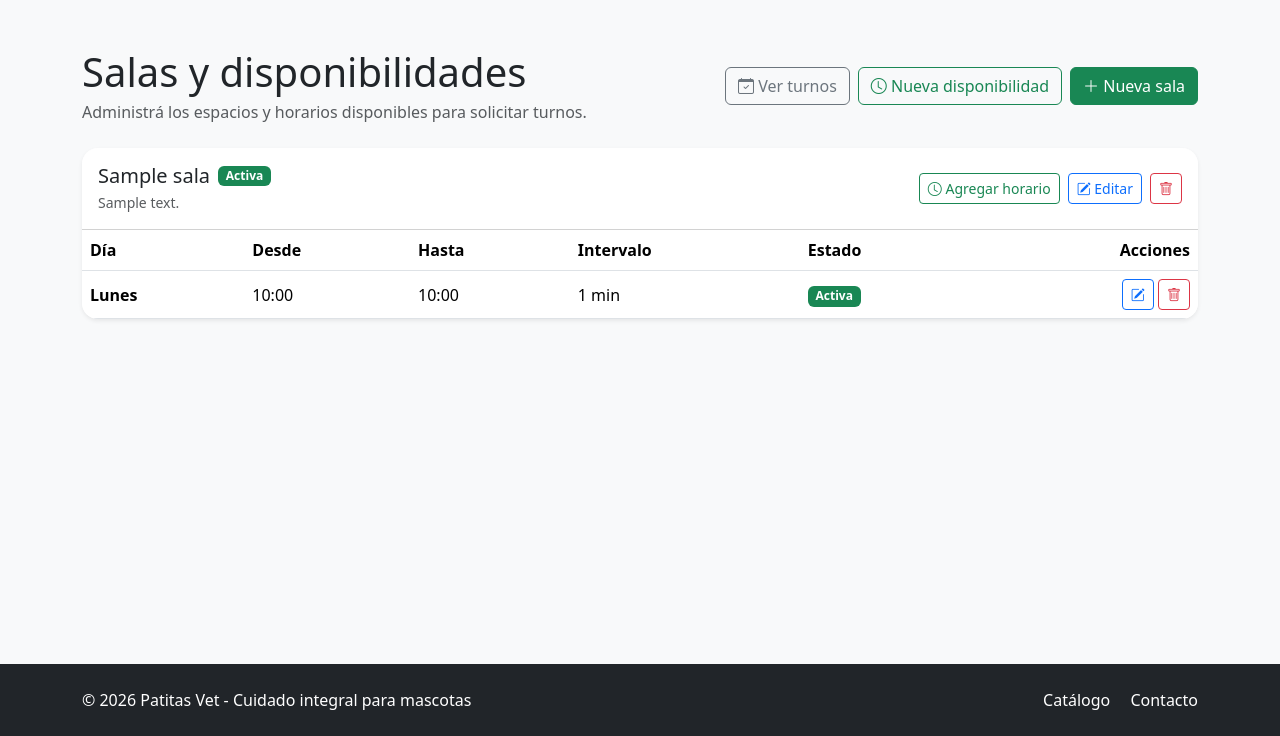
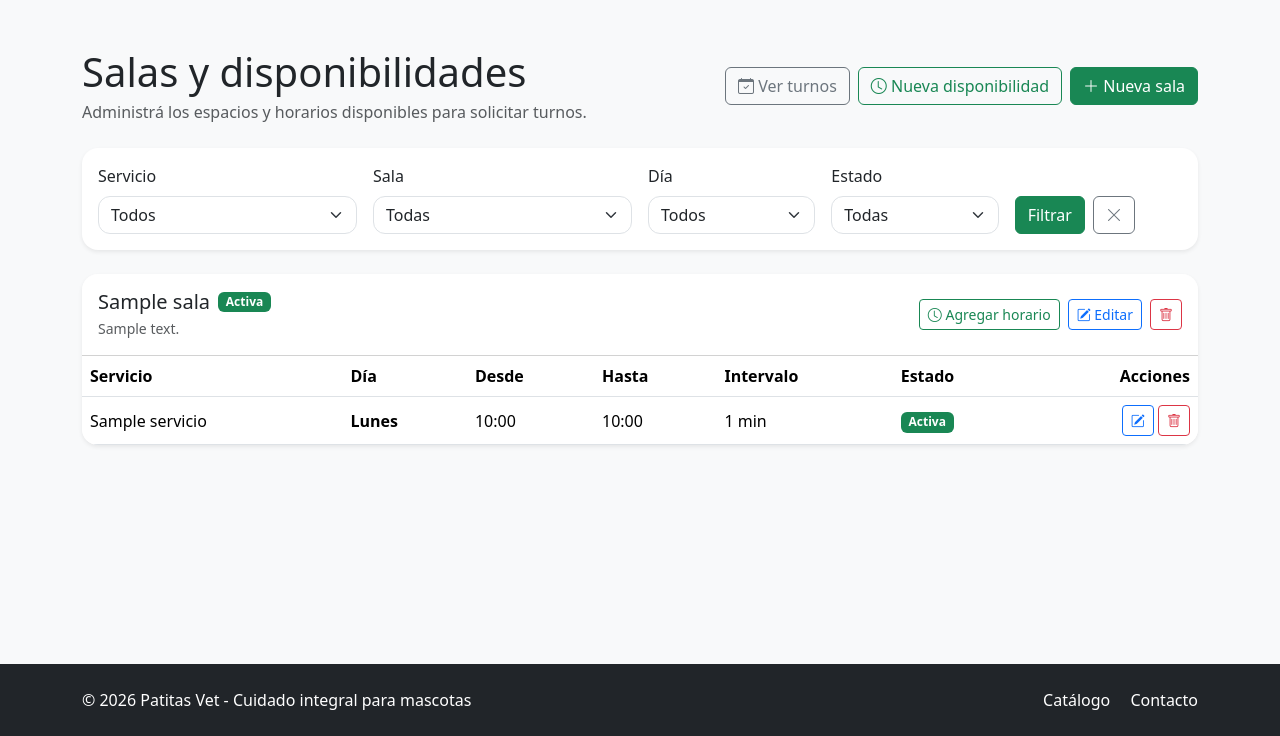
Before and after one commit to julitaiter/Patitas-Vet, a Django app: page /empleado/salas/ in a window 1280 px wide. Shown: the part 64-800 px from the top of the page. Run offline with Django 5.2, Linux system fonts and the light colour scheme; a user stored in the database is signed in; tables that the repository leaves empty hold one stand-in row (values such as "Sample post").

Commit message:
Implement service availability management: add service field to DisponibilidadTurno, update forms, views, and templates to support service filtering and display.

```diff
--- a/app/forms.py
+++ b/app/forms.py
@@ -67,7 +67,7 @@ class ItemCatalogoForm(BootstrapFormMixin, ModelForm):
 class ServicioForm(ItemCatalogoForm):
     class Meta(ItemCatalogoForm.Meta):
         model = Servicio
-        fields = ItemCatalogoForm.Meta.fields + ["sala", "duracion_minutos"]
+        fields = ItemCatalogoForm.Meta.fields + ["duracion_minutos"]
 
 
 class ProductoForm(ItemCatalogoForm):
@@ -100,6 +100,7 @@ class DisponibilidadTurnoForm(BootstrapFormMixin, forms.ModelForm):
     class Meta:
         model = DisponibilidadTurno
         fields = [
+            "servicio",
             "sala",
             "dias_semana",
             "hora_inicio",
@@ -116,7 +117,12 @@ class DisponibilidadTurnoForm(BootstrapFormMixin, forms.ModelForm):
     def __init__(self, *args, **kwargs):
         super().__init__(*args, **kwargs)
         self.aplicar_clases_bootstrap()
-        self.fields["sala"].queryset = Sala.objects.order_by("nombre")
+        self.fields["servicio"].queryset = Servicio.objects.filter(
+            activo=True
+        ).order_by("nombre")
+        self.fields["sala"].queryset = Sala.objects.filter(
+            activa=True
+        ).order_by("nombre")
         self.fields["hora_inicio"].input_formats = ["%H:%M"]
         self.fields["hora_fin"].input_formats = ["%H:%M"]
         if self.instance.pk and not self.is_bound:
@@ -130,12 +136,13 @@ class DisponibilidadTurnoForm(BootstrapFormMixin, forms.ModelForm):
 
     def clean(self):
         cleaned_data = super().clean()
+        servicio = cleaned_data.get("servicio")
         sala = cleaned_data.get("sala")
         dias_semana = [int(dia) for dia in cleaned_data.get("dias_semana", [])]
         hora_inicio = cleaned_data.get("hora_inicio")
         hora_fin = cleaned_data.get("hora_fin")
 
-        if not all((sala, dias_semana, hora_inicio, hora_fin)):
+        if not all((servicio, sala, dias_semana, hora_inicio, hora_fin)):
             return cleaned_data
 
         if hora_inicio >= hora_fin:
@@ -143,6 +150,7 @@ class DisponibilidadTurnoForm(BootstrapFormMixin, forms.ModelForm):
             return cleaned_data
 
         superpuestas = DisponibilidadTurno.objects.filter(
+            servicio=servicio,
             sala=sala,
             dia_semana__in=dias_semana,
             hora_inicio__lt=hora_fin,
@@ -178,6 +186,7 @@ class DisponibilidadTurnoForm(BootstrapFormMixin, forms.ModelForm):
             if dia == dia_principal:
                 continue
             disponibilidades.append(DisponibilidadTurno.objects.create(
+                servicio=instance.servicio,
                 sala=instance.sala,
                 dia_semana=dia,
                 hora_inicio=instance.hora_inicio,
@@ -221,8 +230,7 @@ class TurnoForm(forms.ModelForm):
         if self.servicio and fecha_str:
             try:
                 fecha = datetime.strptime(fecha_str, "%Y-%m-%d").date()
-                horarios = obtener_horarios_disponibles(
-                    self.servicio.sala, fecha)
+                horarios = obtener_horarios_disponibles(self.servicio, fecha)
 
                 if horarios:
                     self.fields["hora"].choices = [
@@ -250,7 +258,7 @@ class TurnoForm(forms.ModelForm):
         hora = cleaned_data.get("hora")
 
         if self.servicio and fecha and hora:
-            if not turno_esta_disponible(self.servicio.sala, fecha, hora):
+            if not turno_esta_disponible(self.servicio, fecha, hora):
                 raise forms.ValidationError(
                     "El horario seleccionado no está disponible."
                 )
@@ -292,18 +300,14 @@ class TurnoEmpleadoForm(forms.ModelForm):
         hora = cleaned_data.get("hora")
 
         if servicio and fecha and hora:
-            qs = Turno.objects.filter(
-                sala=servicio.sala,
-                fecha=fecha,
-                hora=hora,
-            ).exclude(estado=Turno.ESTADO_CANCELADO)
-
-            if self.instance.pk:
-                qs = qs.exclude(pk=self.instance.pk)
-
-            if qs.exists():
+            if not turno_esta_disponible(
+                servicio,
+                fecha,
+                hora,
+                exclude_turno_id=self.instance.pk,
+            ):
                 raise forms.ValidationError(
-                    "Ya existe un turno para la sala de este servicio en esa fecha y horario."
+                    "No hay salas disponibles para el servicio en esa fecha y horario."
                 )
 
         return cleaned_data
--- a/app/views.py
+++ b/app/views.py
@@ -3,8 +3,9 @@ from datetime import datetime
 from django.contrib import messages
 from django.contrib.admin.views.decorators import staff_member_required
 from django.contrib.auth.decorators import login_required
+from django.db import IntegrityError, transaction
 from django.db.models.deletion import ProtectedError
-from django.db.models import Q
+from django.db.models import Prefetch, Q
 from django.http import JsonResponse
 from django.shortcuts import get_object_or_404, redirect, render
 from django.urls import reverse
@@ -20,13 +21,16 @@ from .forms import (
     TurnoForm,
 )
 from .models import Categoria, DisponibilidadTurno, Producto, Sala, Servicio, Turno
-from .services.turnos import obtener_horarios_disponibles
+from .services.turnos import (
+    obtener_horarios_disponibles,
+    obtener_sala_disponible_para_turno,
+)
 
 
 def index(request):
     servicios_destacados = (
         Servicio.objects
-        .select_related("categoria", "sala")
+        .select_related("categoria")
         .filter(activo=True, destacado=True)
         .order_by("nombre")[:3]
     )
@@ -34,7 +38,7 @@ def index(request):
     if not servicios_destacados:
         servicios_destacados = (
             Servicio.objects
-            .select_related("categoria", "sala")
+            .select_related("categoria")
             .filter(activo=True)
             .order_by("nombre")[:3]
         )
@@ -80,8 +84,7 @@ def listar_catalogo(request):
     categoria_id = request.GET.get("categoria", "").strip()
     categoria_id_int = int(categoria_id) if categoria_id.isdigit() else None
 
-    servicios = Servicio.objects.select_related(
-        "categoria", "sala").filter(activo=True)
+    servicios = Servicio.objects.select_related("categoria").filter(activo=True)
     productos = Producto.objects.select_related(
         "categoria").filter(activo=True)
     categorias = Categoria.objects.filter(activa=True).order_by("nombre")
@@ -115,8 +118,6 @@ def detalle_item(request, model, pk):
         return redirect("listar_catalogo")
 
     queryset = config["model_class"].objects.select_related("categoria")
-    if model == "servicio":
-        queryset = queryset.select_related("sala")
 
     item = get_object_or_404(queryset, pk=pk, activo=True)
     return render(request, "catalogo/detalle_item.html", {
@@ -314,7 +315,7 @@ def eliminar_item(request, model, pk):
 @login_required
 def solicitar_turno(request, servicio_pk):
     servicio = get_object_or_404(
-        Servicio.objects.select_related("sala"),
+        Servicio.objects,
         pk=servicio_pk,
         activo=True,
     )
@@ -326,11 +327,24 @@ def solicitar_turno(request, servicio_pk):
             turno = form.save(commit=False)
             turno.usuario = request.user
             turno.servicio = servicio
-            turno.sala = servicio.sala
-            turno.save()
+            try:
+                with transaction.atomic():
+                    sala = obtener_sala_disponible_para_turno(
+                        servicio,
+                        turno.fecha,
+                        turno.hora,
+                    )
+                    if sala is not None:
+                        turno.sala = sala
+                        turno.save()
+            except IntegrityError:
+                sala = None
 
-            messages.success(request, "Turno solicitado correctamente.")
-            return redirect("mis_turnos")
+            if sala is None:
+                form.add_error(None, "El horario seleccionado ya no está disponible.")
+            else:
+                messages.success(request, "Turno solicitado correctamente.")
+                return redirect("mis_turnos")
     else:
         form = TurnoForm(servicio=servicio)
 
@@ -363,7 +377,7 @@ def horarios_disponibles(request):
         return JsonResponse({"horarios": []})
 
     try:
-        servicio = Servicio.objects.select_related("sala").get(
+        servicio = Servicio.objects.get(
             pk=servicio_id,
             activo=True,
         )
@@ -371,7 +385,7 @@ def horarios_disponibles(request):
     except (Servicio.DoesNotExist, ValueError):
         return JsonResponse({"horarios": []})
 
-    horarios = obtener_horarios_disponibles(servicio.sala, fecha)
+    horarios = obtener_horarios_disponibles(servicio, fecha)
 
     return JsonResponse({
         "horarios": [
@@ -441,21 +455,49 @@ def gestionar_turnos(request):
 @staff_member_required
 def gestionar_salas(request):
     return render(request, "turnos/gestionar_salas.html", {
-        **gestionar_salas_context(),
+        **gestionar_salas_context(request=request),
         "abrir_modal_sala": request.GET.get("modal") == "nueva-sala",
     })
 
 
-def gestionar_salas_context(sala_form=None, abrir_modal_sala=False):
-    salas = (
-        Sala.objects
-        .prefetch_related("disponibilidades")
-        .order_by("nombre")
+def gestionar_salas_context(request=None, sala_form=None, abrir_modal_sala=False):
+    servicio_id = request.GET.get("servicio", "") if request else ""
+    sala_id = request.GET.get("sala", "") if request else ""
+    dia_semana = request.GET.get("dia", "") if request else ""
+    activa = request.GET.get("activa", "") if request else ""
+
+    disponibilidades = DisponibilidadTurno.objects.select_related(
+        "servicio", "sala"
     )
+    if servicio_id.isdigit():
+        disponibilidades = disponibilidades.filter(servicio_id=int(servicio_id))
+    if dia_semana.isdigit():
+        disponibilidades = disponibilidades.filter(dia_semana=int(dia_semana))
+    if activa in {"0", "1"}:
+        disponibilidades = disponibilidades.filter(activa=activa == "1")
+
+    salas = Sala.objects.all()
+    if sala_id.isdigit():
+        salas = salas.filter(pk=int(sala_id))
+    if servicio_id.isdigit() or dia_semana.isdigit() or activa in {"0", "1"}:
+        salas = salas.filter(pk__in=disponibilidades.values("sala_id"))
+    salas = salas.prefetch_related(Prefetch(
+        "disponibilidades",
+        queryset=disponibilidades,
+        to_attr="disponibilidades_filtradas",
+    )).order_by("nombre")
+
     return {
         "salas": salas,
         "sala_form": sala_form or SalaForm(),
         "abrir_modal_sala": abrir_modal_sala,
+        "servicios_filtro": Servicio.objects.filter(activo=True).order_by("nombre"),
+        "salas_filtro": Sala.objects.order_by("nombre"),
+        "dias_semana": DisponibilidadTurno.DIAS_SEMANA,
+        "servicio_id": int(servicio_id) if servicio_id.isdigit() else None,
+        "sala_id": int(sala_id) if sala_id.isdigit() else None,
+        "dia_semana": int(dia_semana) if dia_semana.isdigit() else None,
+        "activa": activa,
     }
 
 
@@ -473,7 +515,11 @@ def nueva_sala(request):
     return render(
         request,
         "turnos/gestionar_salas.html",
-        gestionar_salas_context(form, abrir_modal_sala=True),
+        gestionar_salas_context(
+            request=request,
+            sala_form=form,
+            abrir_modal_sala=True,
+        ),
     )
 
 
@@ -506,7 +552,7 @@ def eliminar_sala(request, pk):
         except ProtectedError:
             messages.error(
                 request,
-                "No se puede eliminar la sala porque está vinculada a servicios o turnos. Podés desactivarla.",
+                "No se puede eliminar la sala porque está vinculada a turnos. Podés desactivarla.",
             )
         else:
             messages.success(request, "Sala eliminada correctamente.")
@@ -547,7 +593,7 @@ def nueva_disponibilidad(request):
 @staff_member_required
 def editar_disponibilidad(request, pk):
     disponibilidad = get_object_or_404(
-        DisponibilidadTurno.objects.select_related("sala"),
+        DisponibilidadTurno.objects.select_related("servicio", "sala"),
         pk=pk,
     )
     if request.method == "POST":
@@ -565,7 +611,7 @@ def editar_disponibilidad(request, pk):
 
     return render(request, "turnos/form_gestion.html", {
         "form": form,
-        "titulo": f"Editar disponibilidad de {disponibilidad.sala.nombre}",
+        "titulo": f"Editar disponibilidad de {disponibilidad.servicio.nombre}",
         "submit": "Actualizar disponibilidad",
         "cancel_url": reverse("gestionar_salas"),
     })
@@ -574,7 +620,7 @@ def editar_disponibilidad(request, pk):
 @staff_member_required
 def eliminar_disponibilidad(request, pk):
     disponibilidad = get_object_or_404(
-        DisponibilidadTurno.objects.select_related("sala"),
+        DisponibilidadTurno.objects.select_related("servicio", "sala"),
         pk=pk,
     )
     if request.method == "POST":
@@ -598,11 +644,28 @@ def editar_turno_empleado(request, pk):
 
         if form.is_valid():
             turno = form.save(commit=False)
-            turno.sala = turno.servicio.sala
-            turno.save()
+            try:
+                with transaction.atomic():
+                    sala = obtener_sala_disponible_para_turno(
+                        turno.servicio,
+                        turno.fecha,
+                        turno.hora,
+                        exclude_turno_id=turno.pk,
+                    )
+                    if sala is not None:
+                        turno.sala = sala
+                        turno.save()
+            except IntegrityError:
+                sala = None
 
-            messages.success(request, "Turno actualizado correctamente.")
-            return redirect("gestionar_turnos")
+            if sala is None:
+                form.add_error(
+                    None,
+                    "No hay salas disponibles para el servicio en esa fecha y horario.",
+                )
+            else:
+                messages.success(request, "Turno actualizado correctamente.")
+                return redirect("gestionar_turnos")
     else:
         form = TurnoEmpleadoForm(instance=turno)
 
--- a/templates/turnos/confirmar_eliminar_gestion.html
+++ b/templates/turnos/confirmar_eliminar_gestion.html
@@ -12,7 +12,7 @@
                     <p>¿Confirmás que querés eliminar <strong>{{ obj }}</strong>?</p>
                     {% if tipo == "sala" %}
                     <p class="text-muted small">
-                        Si está vinculada a servicios o turnos no podrá eliminarse. En ese caso, podés desactivarla.
+                        Si está vinculada a turnos no podrá eliminarse. En ese caso, podés desactivarla.
                     </p>
                     {% endif %}
                     <form method="post">
--- a/templates/turnos/gestionar_salas.html
+++ b/templates/turnos/gestionar_salas.html
@@ -22,6 +22,52 @@
             </a>
         </div>
     </div>
+
+    <form method="get" class="card shadow-sm border-0 mb-4">
+        <div class="card-body">
+            <div class="row g-3 align-items-end">
+                <div class="col-md-3">
+                    <label class="form-label" for="filtro-servicio">Servicio</label>
+                    <select name="servicio" id="filtro-servicio" class="form-select">
+                        <option value="">Todos</option>
+                        {% for servicio in servicios_filtro %}
+                        <option value="{{ servicio.pk }}" {% if servicio_id == servicio.pk %}selected{% endif %}>{{ servicio.nombre }}</option>
+                        {% endfor %}
+                    </select>
+                </div>
+                <div class="col-md-3">
+                    <label class="form-label" for="filtro-sala">Sala</label>
+                    <select name="sala" id="filtro-sala" class="form-select">
+                        <option value="">Todas</option>
+                        {% for sala in salas_filtro %}
+                        <option value="{{ sala.pk }}" {% if sala_id == sala.pk %}selected{% endif %}>{{ sala.nombre }}</option>
+                        {% endfor %}
+                    </select>
+                </div>
+                <div class="col-md-2">
+                    <label class="form-label" for="filtro-dia">Día</label>
+                    <select name="dia" id="filtro-dia" class="form-select">
+                        <option value="">Todos</option>
+                        {% for value, label in dias_semana %}
+                        <option value="{{ value }}" {% if dia_semana == value %}selected{% endif %}>{{ label }}</option>
+                        {% endfor %}
+                    </select>
+                </div>
+                <div class="col-md-2">
+                    <label class="form-label" for="filtro-activa">Estado</label>
+                    <select name="activa" id="filtro-activa" class="form-select">
+                        <option value="">Todas</option>
+                        <option value="1" {% if activa == "1" %}selected{% endif %}>Activas</option>
+                        <option value="0" {% if activa == "0" %}selected{% endif %}>Inactivas</option>
+                    </select>
+                </div>
+                <div class="col-md-2 d-flex gap-2">
+                    <button type="submit" class="btn btn-success">Filtrar</button>
+                    <a href="{% url 'gestionar_salas' %}" class="btn btn-outline-secondary" aria-label="Limpiar filtros"><i class="bi bi-x-lg"></i></a>
+                </div>
+            </div>
+        </div>
+    </form>
 
     {% for sala in salas %}
     <article class="card shadow-sm border-0 mb-4">
@@ -56,12 +102,13 @@
             </div>
         </div>
 
-        {% with disponibilidades=sala.disponibilidades.all %}
+        {% with disponibilidades=sala.disponibilidades_filtradas %}
         {% if disponibilidades %}
         <div class="table-responsive">
             <table class="table table-hover align-middle mb-0">
                 <thead>
                     <tr>
+                        <th>Servicio</th>
                         <th>Día</th>
                         <th>Desde</th>
                         <th>Hasta</th>
@@ -73,6 +120,7 @@
                 <tbody>
                     {% for disponibilidad in disponibilidades %}
                     <tr>
+                        <td>{{ disponibilidad.servicio.nombre }}</td>
                         <td class="fw-semibold">{{ disponibilidad.get_dia_semana_display }}</td>
                         <td>{{ disponibilidad.hora_inicio|time:"H:i" }}</td>
                         <td>{{ disponibilidad.hora_fin|time:"H:i" }}</td>
```
Also changed, not shown: app/admin.py (+7 -6 lines), app/models.py (+10 -11 lines), app/services/turnos.py (+84 -40 lines), app/tests.py (+164 -8 lines), app/migrations/0005_disponibilidad_por_servicio_y_sala.py (added), app/migrations/0006_turno_unico_sala_excepto_cancelados.py (added).
